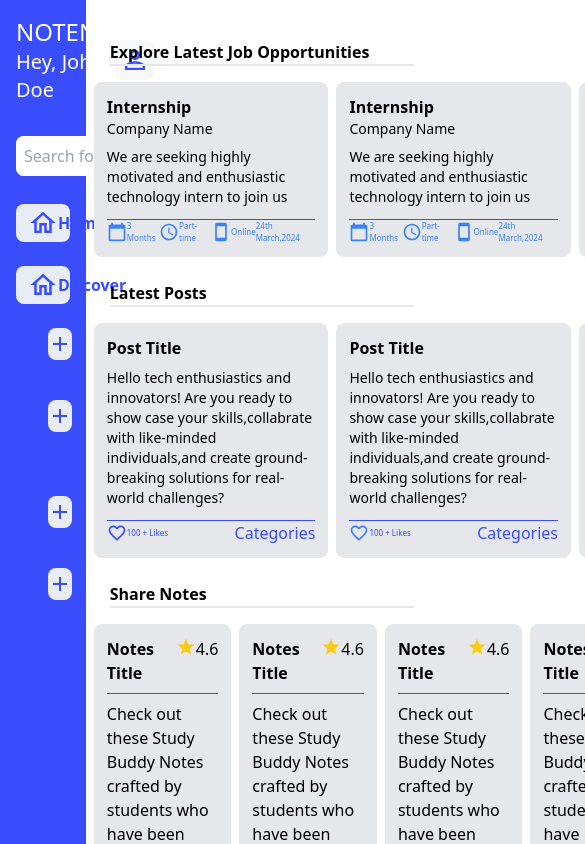
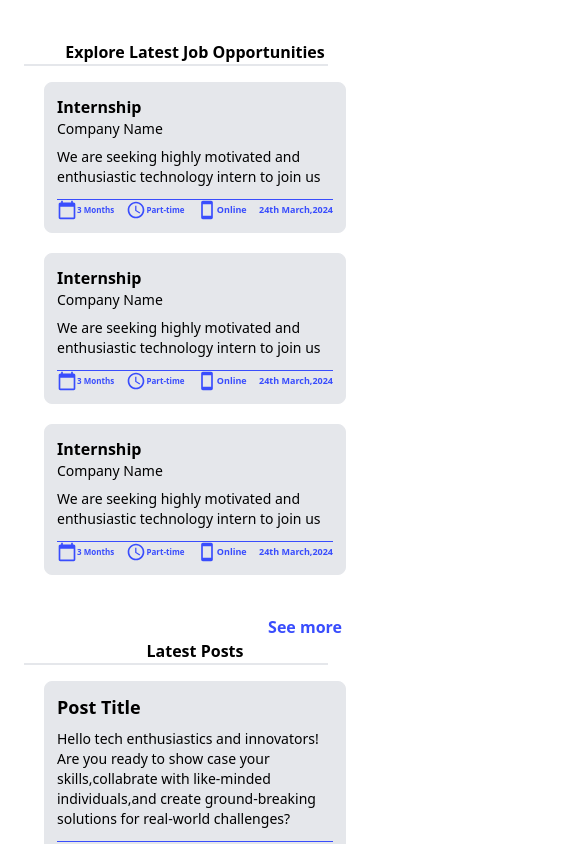
Before and after one commit to djunicode/noteng, a React (Create React App) app: page / in a window 390 px wide. Shown: the top 844 px of the page, 585 px wide, since content can reach past the window. Built offline with nearby package versions, Linux system fonts and the light colour scheme.

Commit message:
RESPONSIVE HOME PAGE

```diff
--- a/src/Components/Home/JobOpportunity.jsx
+++ b/src/Components/Home/JobOpportunity.jsx
@@ -8,36 +8,36 @@ const cardData = [
     "heading1": 'Internship',
     "heading2": 'Company Name',
     "body": "We are seeking highly motivated and enthusiastic technology intern to join us",
-    "icon": <CalendarTodayIcon className=" text-blue-500 " style={{width:'20px',height:'20px'}}  />,
+    "icon": <CalendarTodayIcon className=" text-custom-blue " style={{width:'20px',height:'20px'}}  />,
     "time": "3 Months",
-    "timeicon": <AccessTimeOutlinedIcon className=" text-blue-500  " style={{width:'20px',height:'20px'}}  />,
+    "timeicon": <AccessTimeOutlinedIcon className=" text-custom-blue  " style={{width:'20px',height:'20px'}}  />,
     'timelimit': 'Part-time',
     "mode": "Online",
-    "mobile": <SmartphoneOutlinedIcon className="h-2 w-2 text-blue-500 " style={{width:'20px',height:'20px'}} />,
+    "mobile": <SmartphoneOutlinedIcon className="h-2 w-2 text-custom-blue " style={{width:'20px',height:'20px'}} />,
     "date": "24th March,2024"
   },
   {
     "heading1": 'Internship',
     "heading2": 'Company Name',
     "body": "We are seeking highly motivated and enthusiastic technology intern to join us",
-    "icon": <CalendarTodayIcon className=" text-blue-500" style={{width:'20px',height:'20px'}}  />,
+    "icon": <CalendarTodayIcon className=" text-custom-blue" style={{width:'20px',height:'20px'}}  />,
     "time": "3 Months",
-    "timeicon": <AccessTimeOutlinedIcon className=" text-blue-500"style={{width:'20px',height:'20px'}}  />,
+    "timeicon": <AccessTimeOutlinedIcon className=" text-custom-blue "style={{width:'20px',height:'20px'}}  />,
     'timelimit': 'Part-time',
     "mode": "Online",
-    "mobile": <SmartphoneOutlinedIcon className=" text-blue-500" style={{width:'20px',height:'20px'}} />,
+    "mobile": <SmartphoneOutlinedIcon className=" text-custom-blue" style={{width:'20px',height:'20px'}} />,
     "date": "24th March,2024",
   },
   {
     "heading1": 'Internship',
     "heading2": 'Company Name',
     "body": "We are seeking highly motivated and enthusiastic technology intern to join us",
-    "icon": <CalendarTodayIcon className=" text-blue-500" style={{width:'20px',height:'20px'}}  />,
+    "icon": <CalendarTodayIcon className=" text-custom-blue" style={{width:'20px',height:'20px'}}  />,
     "time": "3 Months",
-    "timeicon": <AccessTimeOutlinedIcon className=" text-blue-500  " style={{width:'20px',height:'20px'}} />,
+    "timeicon": <AccessTimeOutlinedIcon className=" text-custom-blue " style={{width:'20px',height:'20px'}} />,
     'timelimit': 'Part-time',
     "mode": "Online",
-    "mobile": <SmartphoneOutlinedIcon className=" text-blue-500" style={{width:'20px',height:'20px'}} />,
+    "mobile": <SmartphoneOutlinedIcon className=" text-custom-blue" style={{width:'20px',height:'20px'}} />,
     "date": "24th March,2024",
   },
 ]
@@ -45,11 +45,11 @@ const cardData = [
 function JobOpportunity() {
   return (
     <div className='flex flex-col'>
-      <p className='ml-6 mt-10 flex items-center'>
+      <p className=' md:ml-6 md:justify-start mt-10 flex justify-center items-center'>
         <span className='font-bold'>Explore Latest Job Opportunities</span>
       </p>
       <div className='ml-6 w-[78vw] border-b-2'></div>
-      <div className='flex flex-row ml-1 mt-4 justify-evenly'>
+      <div className='flex flex-col m-10 gap-5 md:flex-row md:ml-1 mt-4 justify-evenly'>
         {cardData.map((data, i) => {
           return <div className='flex max-w-full justify-evenly mr-1 ml-1 md:mr-2 md:ml-2 lg:mr-4 lg:ml-2' key={i}>
             <div className='border p-3 rounded-lg bg-gray-200'>
@@ -59,18 +59,18 @@ function JobOpportunity() {
               <div className='flex justify-between'>
                 <div className='flex items-center'>
                   {data.icon }
-                  <p className='text-blue-500 text-[8px] md:text-[10px] lg:text-[12px]'>{data.time}</p>
+                  <p className='text-custom-blue text-[8px] md:text-[10px] lg:text-[12px] font-bold md:font-normal'>{data.time}</p>
                 </div>
                 <div className='flex items-center'>
                   {data.timeicon}
-                  <p className='text-blue-500 text-[8px] md:text-[10px] lg:text-[12px]'>{data.timelimit}</p>
+                  <p className='text-custom-blue text-[8px] md:text-[10px] lg:text-[12px] font-bold md:font-normal'>{data.timelimit}</p>
                 </div>
                 <div className='flex items-center'>
                   {data.mobile}
-                  <p className='text-blue-500 text-[8px] md:text-[10px] lg:text-[12px]'>{data.mode}</p>
+                  <p className='text-custom-blue text-[9px] md:text-[10px] lg:text-[12px] font-bold md:font-normal'>{data.mode}</p>
                 </div>
                 <div className='flex items-center'>
-                  <p className='text-blue-500 text-[8px] md:text-[10px] lg:text-[12px]'>{data.date}</p>
+                  <p className='text-custom-blue text-[9px] md:text-[10px] lg:text-[12px] font-bold md:font-normal'>{data.date}</p>
                 </div>
               </div>
             </div>
@@ -78,7 +78,7 @@ function JobOpportunity() {
           </div>
         })}
       </div>
-      <p className='flex justify-end mr-5 text-custom-blue font-bold '>See more</p>
+      <p className='flex justify-end mr-12 md:mr-5 text-custom-blue font-bold '>See more</p>
     </div>
   )
 }
--- a/src/Components/Home/LatestPosts.jsx
+++ b/src/Components/Home/LatestPosts.jsx
@@ -37,30 +37,30 @@ const cardData = [
 function LatestPosts() {
   return (
     <div className='flex flex-col'>
-      <p className='ml-6  flex items-center'>
-        <span className='font-bold'>Latest Posts</span>
+      <p className=' flex items-center justify-center md:justify-start md:ml-6'>
+        <span className='flex font-bold  '>Latest Posts</span>
       </p>
       <div className='ml-6 w-[78vw] border-b-2'></div>
-      <div className='flex flex-row ml-1 mt-4 justify-evenly'>
+      <div className='flex flex-col gap-5  ml-10 mr-10 md:flex-row  md:ml-1 mt-4 md:justify-evenly'>
         {cardData.map((data, i) => {
           return <div className='flex max-w-full justify-evenly mr-1 ml-1 md:mr-2 md:ml-2 lg:mr-4 lg:ml-2' key={i}>
             <div className='border p-3 rounded-lg bg-gray-200'>
-              <p className='font-bold '>{data.heading1}</p>
+              <p className='font-bold text-[18px] md:text-[15px] '>{data.heading1}</p>
 
-              <p className='mt-2 text-sm border-b-[1px] pb-3 border-custom-blue md:text-[16px]'>{data.body}</p>
+              <p className=' mt-2 text-sm border-b-[1px] pb-3 border-custom-blue text-[16px]'>{data.body}</p>
               <div className='flex justify-between'>
                 <div className='flex items-center'>
                   {data.icon }
-                  <p className='text-custom-blue text-[8px] md:text-[10px] lg:text-[12px]'>{data.timelimit}</p>
+                  <p className='text-custom-blue font-bold md:font-normal '>{data.timelimit}</p>
                 </div>
-              <p className='text-custom-blue'>Categories</p>
+              <p className='text-custom-blue font-bold md:font-normal'>Categories</p>
               </div>
             </div>
 
           </div>
         })}
       </div>
-      <p className='flex justify-end mr-5 text-custom-blue font-bold '>See more</p>
+      <p className='flex justify-end mr-12 text-custom-blue font-bold '>See more</p>
     </div>
   )
 }
--- a/src/Components/Home/ShareNotes.jsx
+++ b/src/Components/Home/ShareNotes.jsx
@@ -56,11 +56,11 @@ const cardData = [
 function ShareNotes() {
   return (
     <div className='flex flex-col '>
-         <p className='ml-6  flex items-center'>
+         <p className='justify-center md:ml-6 md:justify-start flex items-center'>
         <span className='font-bold'>Share Notes</span>
       </p>
       <div className='ml-6 w-[78vw] border-b-2'></div>
-      <div className='flex flex-row ml-1 mt-4 justify-evenly'>
+      <div className='flex  flex-col m-10 gap-5 md:flex-row md:ml-1 mt-4 justify-evenly'>
         {cardData.map((data, i) => {
           return <div className='flex max-w-full justify-evenly mr-1 ml-1 md:mr-2 md:ml-2 lg:mr-4 lg:ml-2' key={i}>
            <div className='flex flex-col gap-2 border p-3 rounded-lg bg-gray-200'>
@@ -77,7 +77,7 @@ function ShareNotes() {
                 </div>
                 <div className='flex justify-between'>
 
-                    {data.department}
+                   <p className='text-custom-blue font-bold md:font-normal'>{data.department}</p>
                     {data.pdf}
                 </div>
             </div>
--- /dev/null
+++ b/src/Components/Home/SharedResources.jsx
@@ -0,0 +1,14 @@
+import React from 'react'
+
+function SharedResources() {
+  return (
+    <div className='flex flex-col'>
+        <p className='ml-6  flex items-center'>
+        <span className='font-bold'>Explore Shared Video Resources</span>
+      </p>
+      <div className='ml-6 w-[78vw] border-b-2'></div>
+    </div>
+  )
+}
+
+export default SharedResources
--- a/src/Components/Home/Sidebar.jsx
+++ b/src/Components/Home/Sidebar.jsx
@@ -6,8 +6,8 @@ import AddIcon from '@mui/icons-material/Add';
 
 function Sidebar() {
   return (
-    <div className='flex'>
-    <div className='flex flex-col bg-custom-blue h-full w-[22vw] '>
+    <div className=' flex'>
+    <div className='hidden md:flex flex-col bg-custom-blue h-full w-[19vw] '>
       <div className='flex flex-row  px-4 py-4'>
         <div className='flex flex-col'>
           <p className='text-2xl font-poppins text-white'>NOTENG</p>
--- a/src/Pages/Home.jsx
+++ b/src/Pages/Home.jsx
@@ -3,6 +3,7 @@ import Sidebar from '../Components/Home/Sidebar'
 import JobOpportunity from '../Components/Home/JobOpportunity'
 import LatestPosts from '../Components/Home/LatestPosts'
 import ShareNotes from '../Components/Home/ShareNotes'
+import SharedResources from '../Components/Home/SharedResources'
 function Home() {
   return (
     <div className='flex'>
@@ -11,6 +12,7 @@ function Home() {
             <JobOpportunity/>
             <LatestPosts/>
             <ShareNotes/>
+            <SharedResources/>
         </div>
     </div>
   )
```
